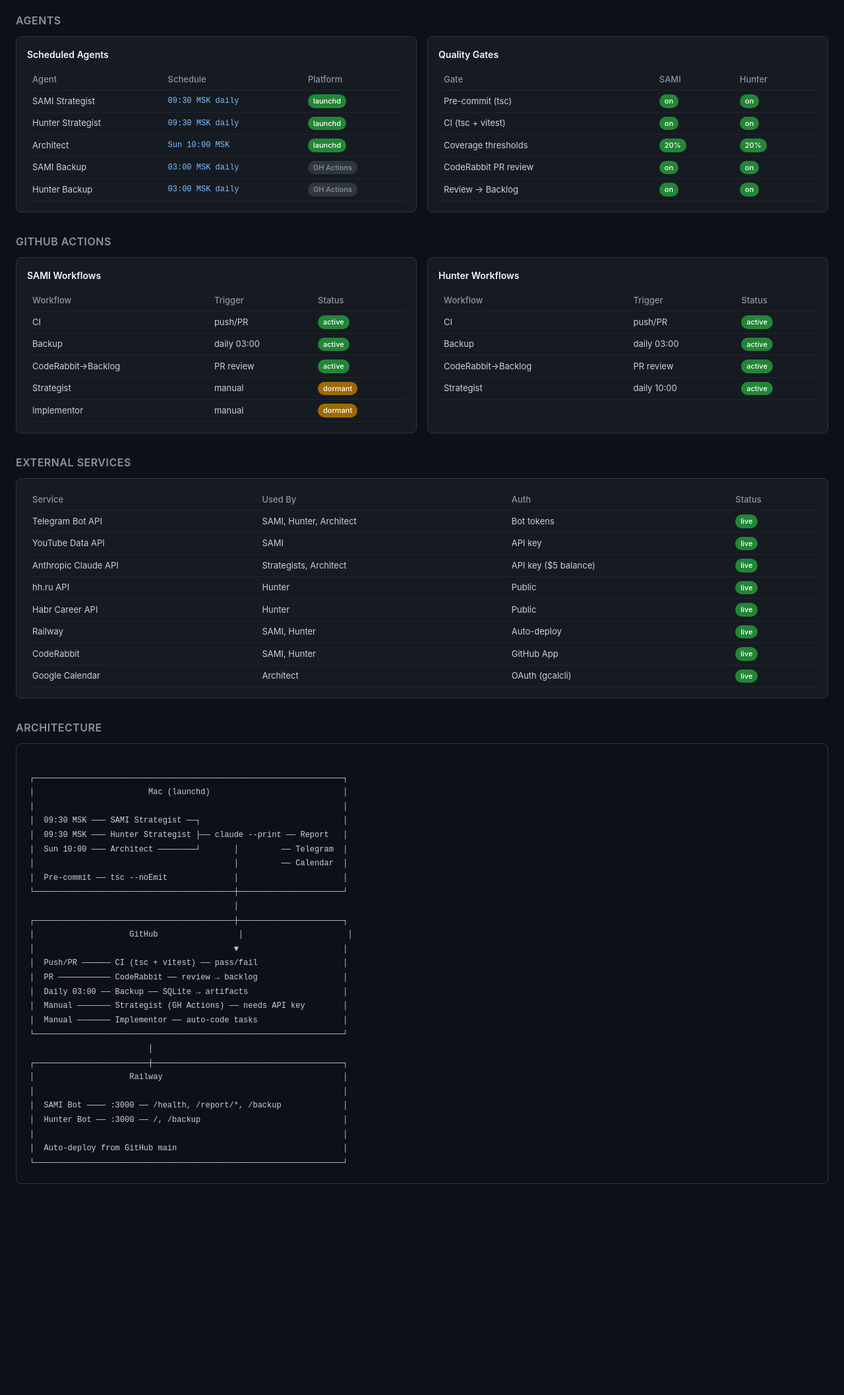
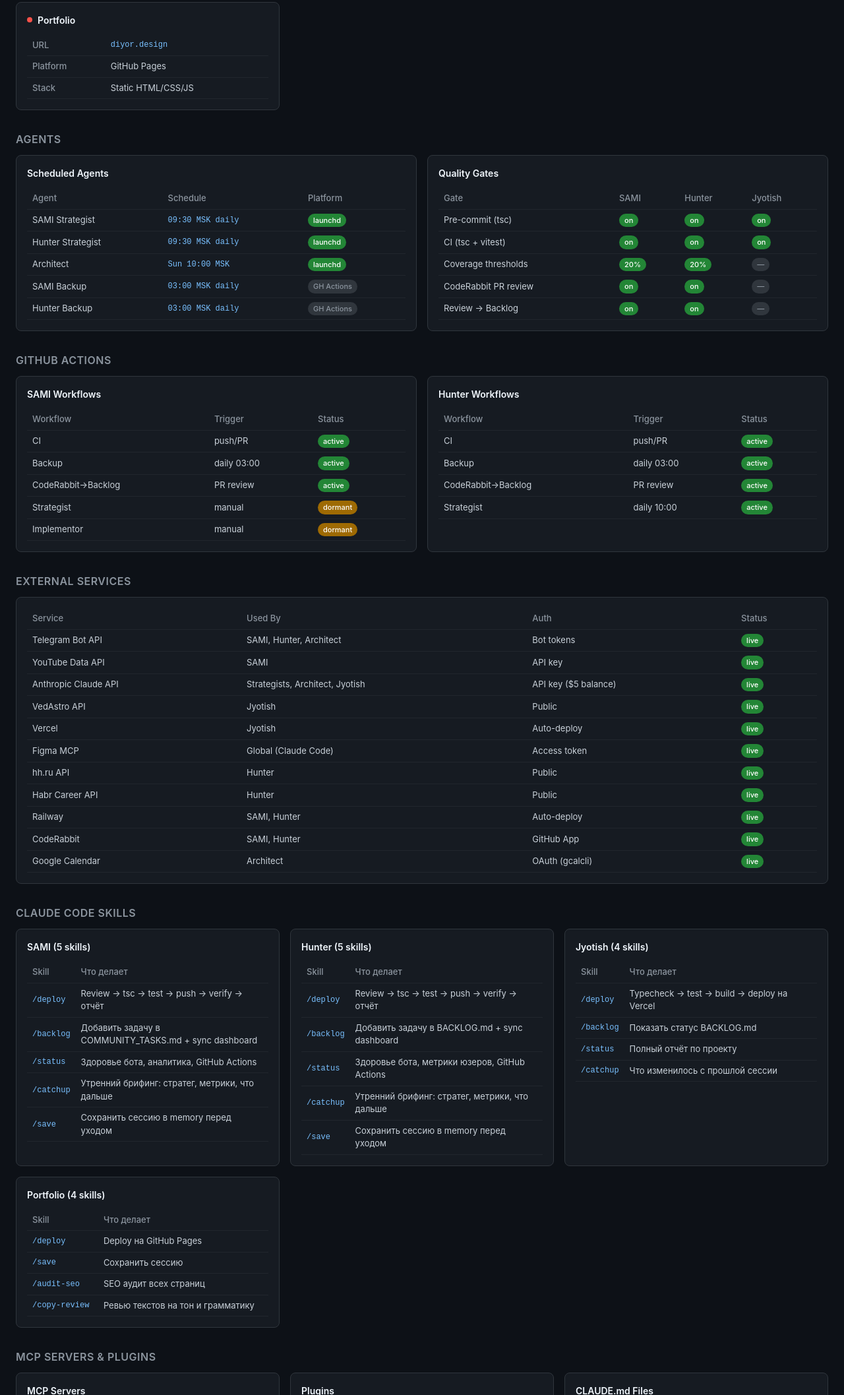
Before and after one commit to diyoriko/architect, a plain HTML site: page index.html in a window 1280 px wide. Shown: the part 685-2800 px from the top of the page at 66% size. Before the commit the page ends 2504 px from the top, so only its background shows below. Drawn offline with Linux system fonts and the light colour scheme; no server answers.

Commit message:
dashboard: add Jyotish, Skills, MCP, Plugins sections

```diff
--- a/index.html
+++ b/index.html
@@ -83,6 +83,14 @@
     </table>
   </div>
   <div class="card">
+    <div class="card-title"><span class="status unknown" id="jyotish-status"></span> Sugata Jyotish</div>
+    <table>
+      <tr><th>URL</th><td class="mono">sugata-jyotish.vercel.app</td></tr>
+      <tr><th>Platform</th><td>Vercel (auto-deploy from main)</td></tr>
+      <tr><th>Stack</th><td>Next.js 16, VedAstro API, Claude API, iyzico</td></tr>
+    </table>
+  </div>
+  <div class="card">
     <div class="card-title"><span class="status unknown" id="portfolio-status"></span> Portfolio</div>
     <table>
       <tr><th>URL</th><td class="mono">diyor.design</td></tr>
@@ -108,12 +116,12 @@
   <div class="card">
     <div class="card-title">Quality Gates</div>
     <table>
-      <tr><th>Gate</th><th>SAMI</th><th>Hunter</th></tr>
-      <tr><td>Pre-commit (tsc)</td><td><span class="tag green">on</span></td><td><span class="tag green">on</span></td></tr>
-      <tr><td>CI (tsc + vitest)</td><td><span class="tag green">on</span></td><td><span class="tag green">on</span></td></tr>
-      <tr><td>Coverage thresholds</td><td><span class="tag green">20%</span></td><td><span class="tag green">20%</span></td></tr>
-      <tr><td>CodeRabbit PR review</td><td><span class="tag green">on</span></td><td><span class="tag green">on</span></td></tr>
-      <tr><td>Review → Backlog</td><td><span class="tag green">on</span></td><td><span class="tag green">on</span></td></tr>
+      <tr><th>Gate</th><th>SAMI</th><th>Hunter</th><th>Jyotish</th></tr>
+      <tr><td>Pre-commit (tsc)</td><td><span class="tag green">on</span></td><td><span class="tag green">on</span></td><td><span class="tag green">on</span></td></tr>
+      <tr><td>CI (tsc + vitest)</td><td><span class="tag green">on</span></td><td><span class="tag green">on</span></td><td><span class="tag green">on</span></td></tr>
+      <tr><td>Coverage thresholds</td><td><span class="tag green">20%</span></td><td><span class="tag green">20%</span></td><td><span class="tag gray">—</span></td></tr>
+      <tr><td>CodeRabbit PR review</td><td><span class="tag green">on</span></td><td><span class="tag green">on</span></td><td><span class="tag gray">—</span></td></tr>
+      <tr><td>Review → Backlog</td><td><span class="tag green">on</span></td><td><span class="tag green">on</span></td><td><span class="tag gray">—</span></td></tr>
     </table>
   </div>
 </div>
@@ -149,13 +157,93 @@
     <tr><th>Service</th><th>Used By</th><th>Auth</th><th>Status</th></tr>
     <tr><td>Telegram Bot API</td><td>SAMI, Hunter, Architect</td><td>Bot tokens</td><td><span class="tag green">live</span></td></tr>
     <tr><td>YouTube Data API</td><td>SAMI</td><td>API key</td><td><span class="tag green">live</span></td></tr>
-    <tr><td>Anthropic Claude API</td><td>Strategists, Architect</td><td>API key ($5 balance)</td><td><span class="tag green">live</span></td></tr>
+    <tr><td>Anthropic Claude API</td><td>Strategists, Architect, Jyotish</td><td>API key ($5 balance)</td><td><span class="tag green">live</span></td></tr>
+    <tr><td>VedAstro API</td><td>Jyotish</td><td>Public</td><td><span class="tag green">live</span></td></tr>
+    <tr><td>Vercel</td><td>Jyotish</td><td>Auto-deploy</td><td><span class="tag green">live</span></td></tr>
+    <tr><td>Figma MCP</td><td>Global (Claude Code)</td><td>Access token</td><td><span class="tag green">live</span></td></tr>
     <tr><td>hh.ru API</td><td>Hunter</td><td>Public</td><td><span class="tag green">live</span></td></tr>
     <tr><td>Habr Career API</td><td>Hunter</td><td>Public</td><td><span class="tag green">live</span></td></tr>
     <tr><td>Railway</td><td>SAMI, Hunter</td><td>Auto-deploy</td><td><span class="tag green">live</span></td></tr>
     <tr><td>CodeRabbit</td><td>SAMI, Hunter</td><td>GitHub App</td><td><span class="tag green">live</span></td></tr>
     <tr><td>Google Calendar</td><td>Architect</td><td>OAuth (gcalcli)</td><td><span class="tag green">live</span></td></tr>
   </table>
+</div>
+
+<h2>Claude Code Skills</h2>
+<div class="grid">
+  <div class="card">
+    <div class="card-title">SAMI (5 skills)</div>
+    <table>
+      <tr><th>Skill</th><th>Что делает</th></tr>
+      <tr><td class="mono">/deploy</td><td>Review → tsc → test → push → verify → отчёт</td></tr>
+      <tr><td class="mono">/backlog</td><td>Добавить задачу в COMMUNITY_TASKS.md + sync dashboard</td></tr>
+      <tr><td class="mono">/status</td><td>Здоровье бота, аналитика, GitHub Actions</td></tr>
+      <tr><td class="mono">/catchup</td><td>Утренний брифинг: стратег, метрики, что дальше</td></tr>
+      <tr><td class="mono">/save</td><td>Сохранить сессию в memory перед уходом</td></tr>
+    </table>
+  </div>
+  <div class="card">
+    <div class="card-title">Hunter (5 skills)</div>
+    <table>
+      <tr><th>Skill</th><th>Что делает</th></tr>
+      <tr><td class="mono">/deploy</td><td>Review → tsc → test → push → verify → отчёт</td></tr>
+      <tr><td class="mono">/backlog</td><td>Добавить задачу в BACKLOG.md + sync dashboard</td></tr>
+      <tr><td class="mono">/status</td><td>Здоровье бота, метрики юзеров, GitHub Actions</td></tr>
+      <tr><td class="mono">/catchup</td><td>Утренний брифинг: стратег, метрики, что дальше</td></tr>
+      <tr><td class="mono">/save</td><td>Сохранить сессию в memory перед уходом</td></tr>
+    </table>
+  </div>
+  <div class="card">
+    <div class="card-title">Jyotish (4 skills)</div>
+    <table>
+      <tr><th>Skill</th><th>Что делает</th></tr>
+      <tr><td class="mono">/deploy</td><td>Typecheck → test → build → deploy на Vercel</td></tr>
+      <tr><td class="mono">/backlog</td><td>Показать статус BACKLOG.md</td></tr>
+      <tr><td class="mono">/status</td><td>Полный отчёт по проекту</td></tr>
+      <tr><td class="mono">/catchup</td><td>Что изменилось с прошлой сессии</td></tr>
+    </table>
+  </div>
+  <div class="card">
+    <div class="card-title">Portfolio (4 skills)</div>
+    <table>
+      <tr><th>Skill</th><th>Что делает</th></tr>
+      <tr><td class="mono">/deploy</td><td>Deploy на GitHub Pages</td></tr>
+      <tr><td class="mono">/save</td><td>Сохранить сессию</td></tr>
+      <tr><td class="mono">/audit-seo</td><td>SEO аудит всех страниц</td></tr>
+      <tr><td class="mono">/copy-review</td><td>Ревью текстов на тон и грамматику</td></tr>
+    </table>
+  </div>
+</div>
+
+<h2>MCP Servers & Plugins</h2>
+<div class="grid">
+  <div class="card">
+    <div class="card-title">MCP Servers</div>
+    <table>
+      <tr><th>Server</th><th>Scope</th><th>Status</th></tr>
+      <tr><td>Figma MCP</td><td>Global</td><td><span class="tag green">active</span></td></tr>
+    </table>
+  </div>
+  <div class="card">
+    <div class="card-title">Plugins</div>
+    <table>
+      <tr><th>Plugin</th><th>Status</th></tr>
+      <tr><td>code-review</td><td><span class="tag green">installed</span></td></tr>
+      <tr><td>fizz (test)</td><td><span class="tag gray">installed</span></td></tr>
+    </table>
+    <p style="margin-top:8px; font-size:11px; color:#484f58;">32 plugins available in marketplace</p>
+  </div>
+  <div class="card">
+    <div class="card-title">CLAUDE.md Files</div>
+    <table>
+      <tr><th>Project</th><th>Status</th></tr>
+      <tr><td>SAMI</td><td><span class="tag green">configured</span></td></tr>
+      <tr><td>Hunter</td><td><span class="tag green">configured</span></td></tr>
+      <tr><td>Jyotish</td><td><span class="tag green">configured</span></td></tr>
+      <tr><td>Portfolio</td><td><span class="tag green">configured</span></td></tr>
+      <tr><td>Architect</td><td><span class="tag gray">no</span></td></tr>
+    </table>
+  </div>
 </div>
 
 <h2>Architecture</h2>
@@ -217,6 +305,14 @@ async function checkHealth() {
     document.getElementById('hunter-version').textContent = 'unreachable';
   }
 
+  // Jyotish
+  try {
+    const r = await fetch('https://sugata-jyotish.vercel.app/', { mode: 'no-cors', signal: AbortSignal.timeout(10000) });
+    document.getElementById('jyotish-status').className = 'status ok';
+  } catch (e) {
+    document.getElementById('jyotish-status').className = 'status fail';
+  }
+
   // Portfolio
   try {
     const r = await fetch('https://diyor.design/', { mode: 'no-cors', signal: AbortSignal.timeout(10000) });
```
